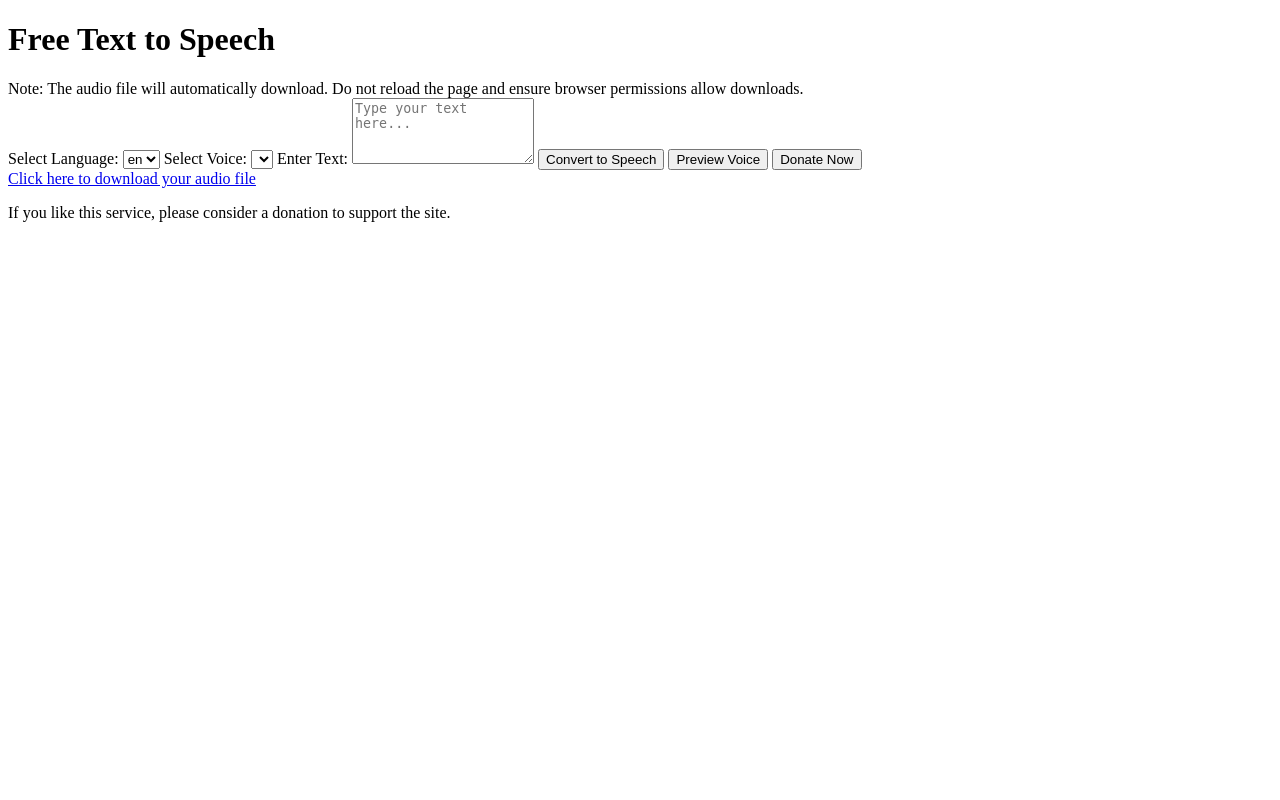
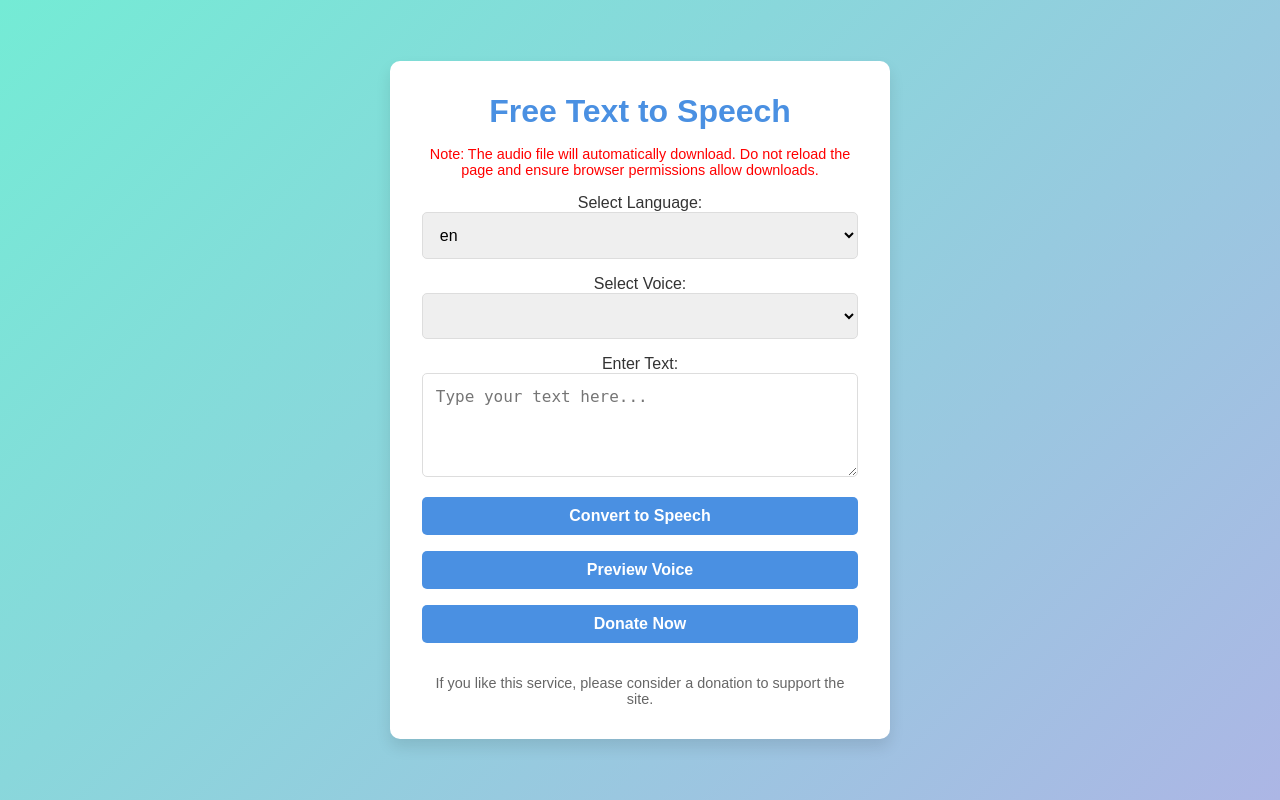
Before and after one commit to obadanaalwehsmba/obadanaalweh, a Flask app: template templates/index.html in a window 1280 px wide. Run offline with Flask 3, Linux system fonts and the light colour scheme; the template is opened without the code that fills it: most values are stand-ins (such as "Sample title", 1, 10 or a date in 2020); lists and menus that the app fills with data are empty.

Commit message:
Update index.html

```diff
--- a/templates/index.html
+++ b/templates/index.html
@@ -4,9 +4,80 @@
   <meta charset="UTF-8">
   <meta name="viewport" content="width=device-width, initial-scale=1.0">
   <title>Free Text to Speech - Multilingual AI Voice Generator</title>
-  <!-- Other meta tags and script references -->
+
+  <!-- Meta Tags -->
+  <meta name="keywords" content="">
+  <meta name="description" content="">
   <style>
-    /* Same styles as before */
+    * {
+      box-sizing: border-box;
+      margin: 0;
+      padding: 0;
+    }
+    body {
+      font-family: 'Arial', sans-serif;
+      background: linear-gradient(135deg, #74ebd5, #acb6e5);
+      display: flex;
+      justify-content: center;
+      align-items: center;
+      min-height: 100vh;
+      color: #333;
+      padding: 20px;
+    }
+    .container {
+      background-color: #fff;
+      border-radius: 10px;
+      box-shadow: 0 8px 15px rgba(0, 0, 0, 0.1);
+      padding: 2rem;
+      width: 100%;
+      max-width: 500px;
+      text-align: center;
+      display: flex;
+      flex-direction: column;
+      justify-content: space-between;
+      min-height: 350px;
+    }
+    h1 {
+      margin-bottom: 1rem;
+      color: #4a90e2;
+    }
+    .note {
+      color: red;
+      font-size: 0.9rem;
+      margin-bottom: 1rem;
+    }
+    select, textarea, button {
+      width: 100%;
+      margin-bottom: 1rem;
+      padding: 0.8rem;
+      border-radius: 5px;
+      border: 1px solid #ddd;
+      font-size: 1rem;
+      box-sizing: border-box;
+    }
+    select:focus, textarea:focus, button:focus {
+      outline: none;
+      border-color: #4a90e2;
+    }
+    button {
+      background-color: #4a90e2;
+      color: #fff;
+      border: none;
+      cursor: pointer;
+      font-weight: bold;
+      padding: 10px;
+    }
+    button:hover {
+      background-color: #357ABD;
+    }
+    footer {
+      margin-top: 1rem;
+      font-size: 0.9rem;
+      color: #666;
+    }
+    footer p {
+      text-align: center;
+    }
   </style>
 </head>
 <body>
@@ -35,22 +106,20 @@
       <button type="button" id="preview-example">Preview Voice</button>
       <button type="button" id="donate-now" onclick="window.location.href='https://www.patreon.com/preview/campaign?u=150716712&fan_landing=true&view_as=public'">Donate Now</button>
     </form>
-
-    {% if file_url %}
-      <a href="{{ file_url }}" download>Click here to download your audio file</a>
-    {% endif %}
-
     <footer>
       <p>If you like this service, please consider a donation to support the site.</p>
     </footer>
   </div>
+
   <script>
     document.getElementById('language').addEventListener('change', function() {
       var language = this.value;
       var voicesData = {{ voices_data | tojson }};
       var voices = voicesData[language] || [];
+
       var voiceSelect = document.getElementById('voice');
       voiceSelect.innerHTML = '';
+
       voices.forEach(function(voice) {
         var option = document.createElement('option');
         option.value = voice;
```
